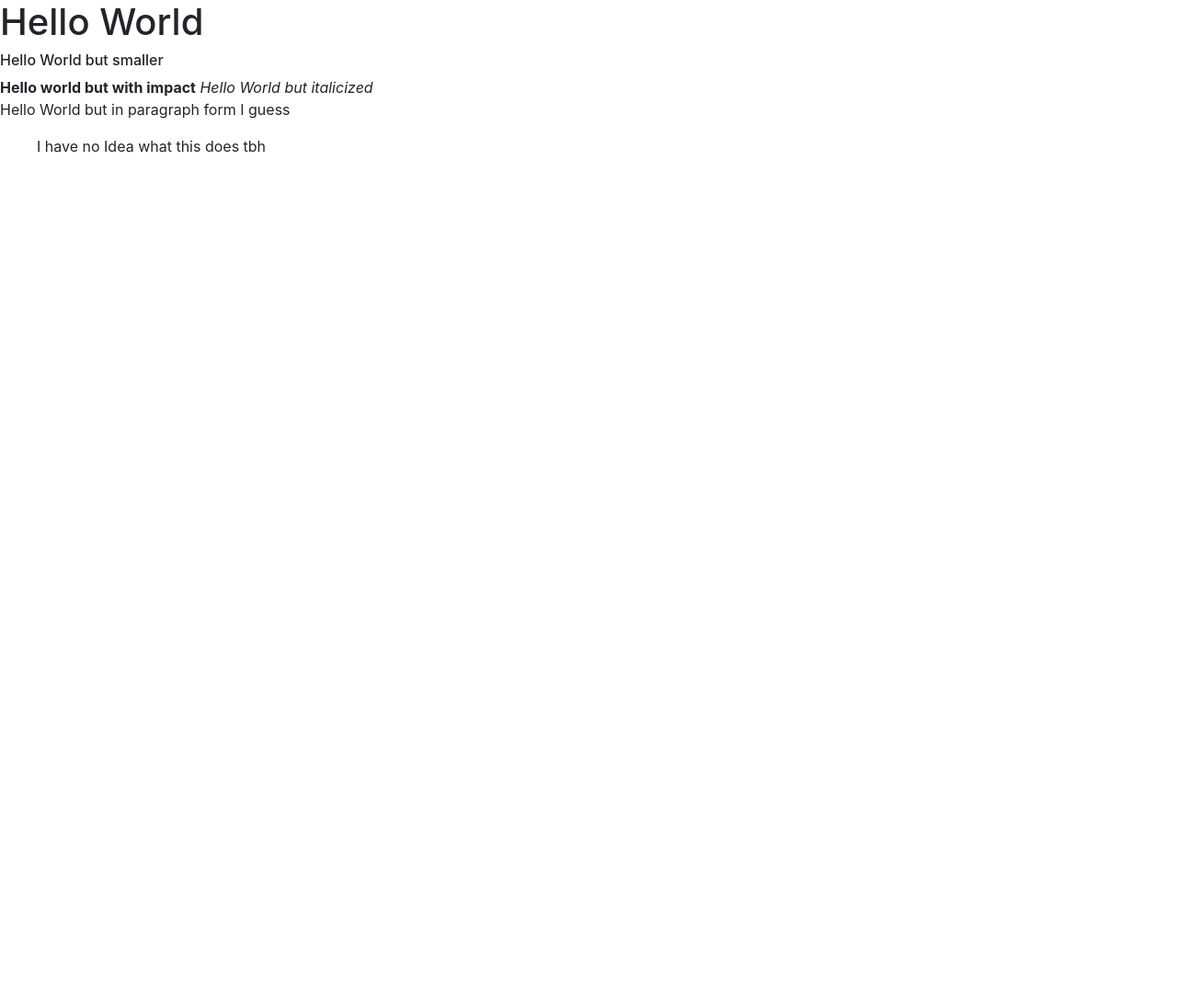
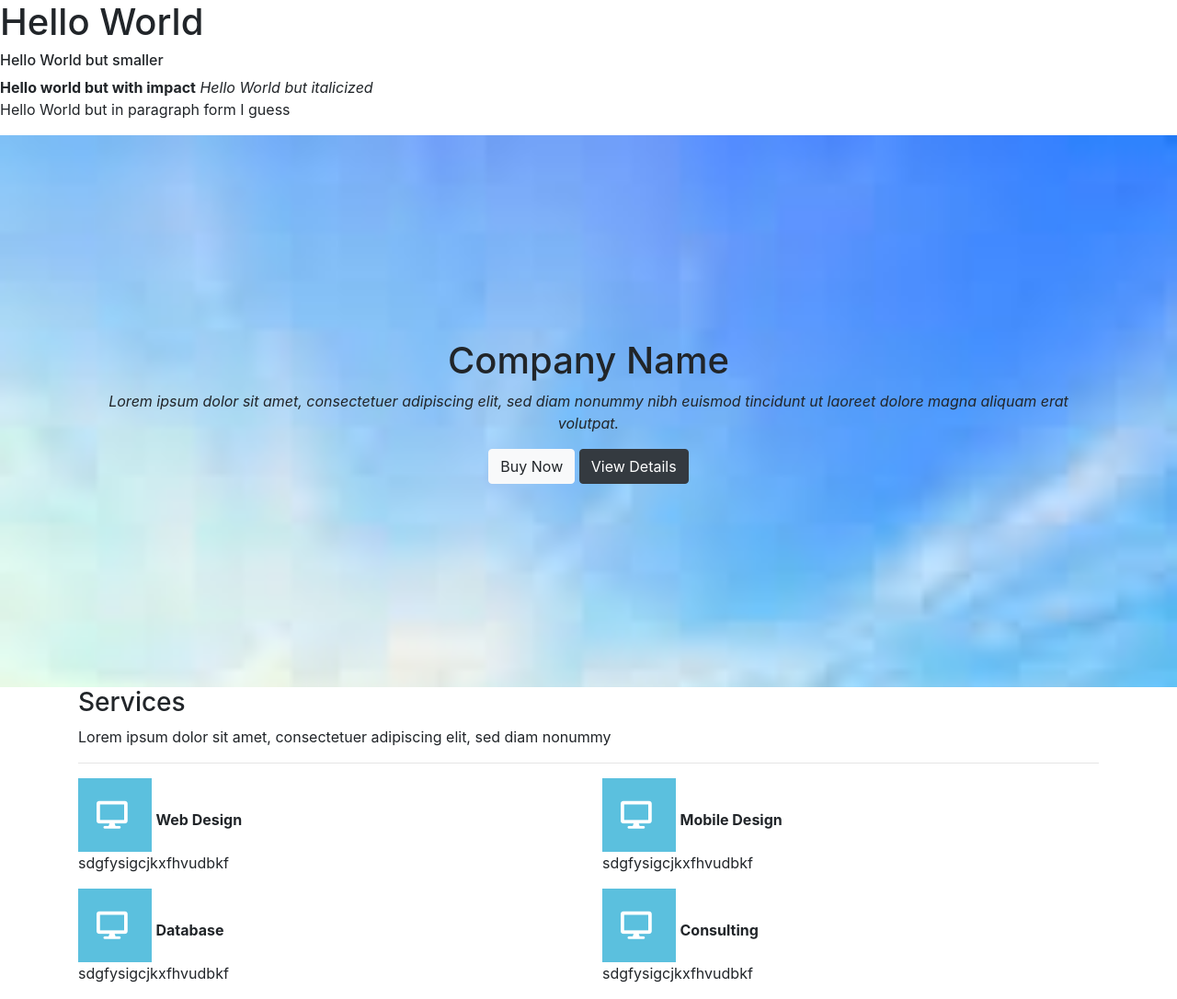
Before and after one commit to jhenry2003/tech360, a plain HTML site: page index.html in a window 1280 px wide. Shown: the whole page at 92% size. Before the commit the page ends 800 px from the top, so only its background shows below. Drawn offline with nearby package versions, Linux system fonts and the light colour scheme.

Commit message:
services

```diff
--- a/index.html
+++ b/index.html
@@ -1,20 +1,82 @@
 <!DOCTYPE html>
 <html>
+
 <head>
     <title>JADEN</title>
     <link rel="stylesheet" href="https://stackpath.bootstrapcdn.com/bootstrap/4.2.1/css/bootstrap.min.css" integrity="sha384-GJzZqFGwb1QTTN6wy59ffF1BuGJpLSa9DkKMp0DgiMDm4iYMj70gZWKYbI706tWS" crossorigin="anonymous">
     <link rel="stylesheet" href="style.css" type="text/css" />
+    <!--this is fontawesome-->
+    <link rel="stylesheet" href="https://use.fontawesome.com/releases/v5.7.2/css/all.css" integrity="sha384-fnmOCqbTlWIlj8LyTjo7mOUStjsKC4pOpQbqyi7RrhN7udi9RwhKkMHpvLbHG9Sr" crossorigin="anonymous">
+</head>
 
-    </head>
 <body>
     <h1>Hello World</h1>
     <h6> Hello World but smaller</h6>
     <strong> Hello world but with impact</strong>
     <em>Hello World but italicized</em>
     <p> Hello World but in paragraph form I guess</p>
-        <ol>I have no Idea what this does tbh</ol>
+    <ol></ol>
     <script src="https://code.jquery.com/jquery-3.3.1.slim.min.js" integrity="sha384-q8i/X+965DzO0rT7abK41JStQIAqVgRVzpbzo5smXKp4YfRvH+8abtTE1Pi6jizo" crossorigin="anonymous"></script>
     <script src="https://cdnjs.cloudflare.com/ajax/libs/popper.js/1.14.6/umd/popper.min.js" integrity="sha384-wHAiFfRlMFy6i5SRaxvfOCifBUQy1xHdJ/yoi7FRNXMRBu5WHdZYu1hA6ZOblgut" crossorigin="anonymous"></script>
     <script src="https://stackpath.bootstrapcdn.com/bootstrap/4.2.1/js/bootstrap.min.js" integrity="sha384-B0UglyR+jN6CkvvICOB2joaf5I4l3gm9GU6Hc1og6Ls7i6U/mkkaduKaBhlAXv9k" crossorigin="anonymous"></script>
+    <header class="d-flex align-items-center">
+        <div class="container">
+            <h1> Company Name</h1>
+            <p> Lorem ipsum dolor sit amet, consectetuer adipiscing elit, sed diam nonummy nibh euismod tincidunt ut laoreet dolore magna aliquam erat volutpat. </p>
+            <button type="button" class="btn btn-light">Buy Now</button>
+            <button type="button" class="btn btn-dark">View Details</button>
+
+    </header>
+
+    <section class=" services and container">
+
+        <h3>Services</h3>
+        <p> Lorem ipsum dolor sit amet, consectetuer adipiscing elit, sed diam nonummy</p>
+        <hr></hr>
+        <div class="row">
+            <div class="col-md-6">
+                <i class="fas fa-desktop"></i>
+                <span><strong>Web Design</strong></span>
+                <p>sdgfysigcjkxfhvudbkf</p>
+            </div>
+
+            <div class="col-md-6">
+                <i class="fas fa-desktop"></i>
+                <span><strong>Mobile Design</strong></span>
+                <p>sdgfysigcjkxfhvudbkf</p>
+            </div>
+            </div>
+
+            <div class="row">
+                <div class="col-md-6">
+                    <i class="fas fa-desktop"></i>
+                    <span><strong>Database</strong></span>
+                    <p>sdgfysigcjkxfhvudbkf</p>
+                </div>
+
+                <div class="col-md-6">
+                    <i class="fas fa-desktop"></i>
+                    <span><strong>Consulting</strong></span>
+                    <p>sdgfysigcjkxfhvudbkf</p>
+                </div>
+
+
+
+            </div>
+
+
+
+
+    </section>
+
+
+
+
+
+
+
+
+
 </body>
+
 </html>
--- a/style.css
+++ b/style.css
@@ -0,0 +1,43 @@
+/*em {*/
+/*    color:red;*/
+/*    background-color: yellow;*/
+/*}*/
+/*strong{*/
+/*    color:yellow;*/
+/*    background-color: red;*/
+}
+h1:hover{
+    color: blue;
+    background-color: black;
+    font-style: italic;
+}
+li{
+    background-color:lightblue;
+}
+nav{
+    text-transform: uppercase;
+    font-family: serif;
+}
+header{
+    /*height and width of the header*/
+    height: 600px;
+    width: 100%;
+    /*This is the cover image*/
+ background-image:url("cover.jpeg");
+ background-size:cover;
+ /*This is the alignment of the header*/
+ text-align: center;
+}
+
+header p{
+    font-style: italic;
+
+}
+.services i {
+    font-size: 30px;
+    padding:25px 20px;
+    color:#fff;
+    background-color: #5bc0de;
+    width: 80px;
+    height: 80px;
+}
```
Also changed, not shown: cover.jpeg (added). Lines whose indentation alone changed are shown as unchanged.
